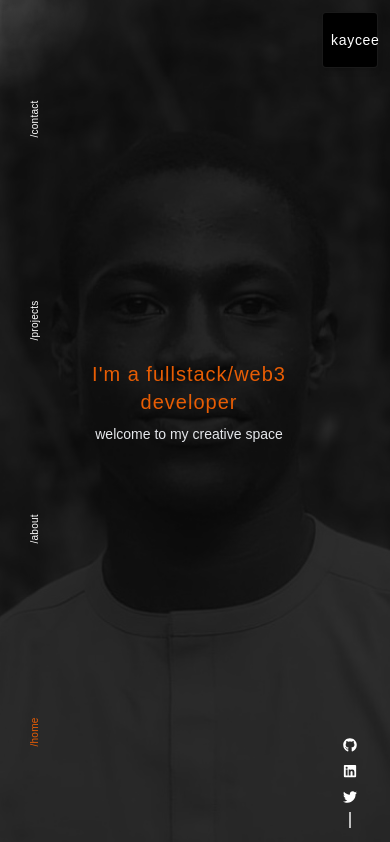
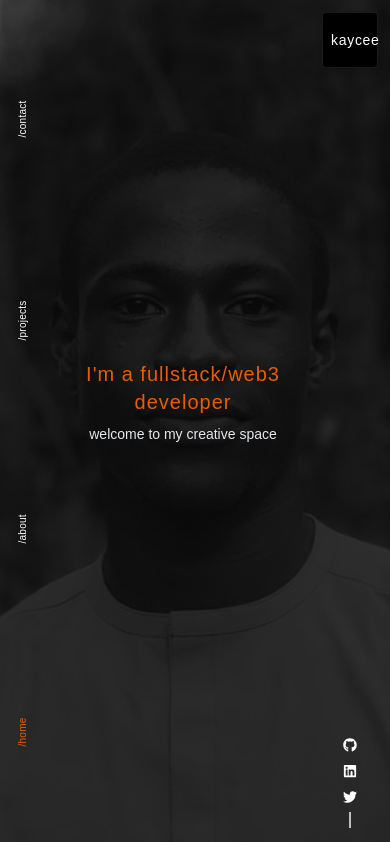
Before and after one commit to Kaycee276/Kelechukwu-Izuaba, a Next.js app: page / in a window 390 px wide. Built offline with nearby package versions, Linux system fonts and the light colour scheme; a web font is replaced by a local one.

Commit message:
style: align navigation buttons directly to far left edge of screen and reduce tag size on projects page for small screens

```diff
--- a/src/components/ClientLayoutWrapper.tsx
+++ b/src/components/ClientLayoutWrapper.tsx
@@ -53,10 +53,10 @@ export default function ClientLayoutWrapper({ children }: { children: React.Reac
 				<div className="w-full h-full backdrop-blur-md bg-black/75" />
 			</div>
 
-			{/* 3-Column Layout Preserved across ALL screens */}
-			<div className="relative z-20 flex-1 flex flex-row justify-between p-2 sm:p-4 md:p-6 lg:p-8 gap-1 sm:gap-3 md:gap-6 overflow-hidden">
-				{/* Left Navigation (Scaled on small screens) */}
-				<nav className="flex items-center z-30 px-1 sm:px-2 md:px-4">
+			{/* 3-Column Layout - Navigation starts from left end of screen */}
+			<div className="relative z-20 flex-1 flex flex-row justify-between pl-0 pr-2 sm:pr-4 md:px-6 lg:px-8 py-2 sm:py-4 md:py-6 gap-1 sm:gap-3 md:gap-6 overflow-hidden">
+				{/* Left Navigation (Starts directly from left end of screen) */}
+				<nav className="flex items-center z-30 pl-0 pr-1 sm:px-2 md:px-4">
 					<ul className="flex flex-col h-full justify-around py-2 sm:py-4">
 						{navItems.map((item, index) => (
 							<motion.li
--- a/src/components/ProjectsClient.tsx
+++ b/src/components/ProjectsClient.tsx
@@ -101,7 +101,7 @@ export default function ProjectsClient({
                   {project.tags.map((tag) => (
                     <span
                       key={tag}
-                      className="px-3 py-1 text-xs bg-white/10 text-orange-300 rounded-sm border border-white/10"
+                      className="px-2 py-0.5 sm:px-3 sm:py-1 text-[9px] sm:text-xs bg-white/10 text-orange-300 rounded-sm border border-white/10"
                     >
                       {tag}
                     </span>
```
